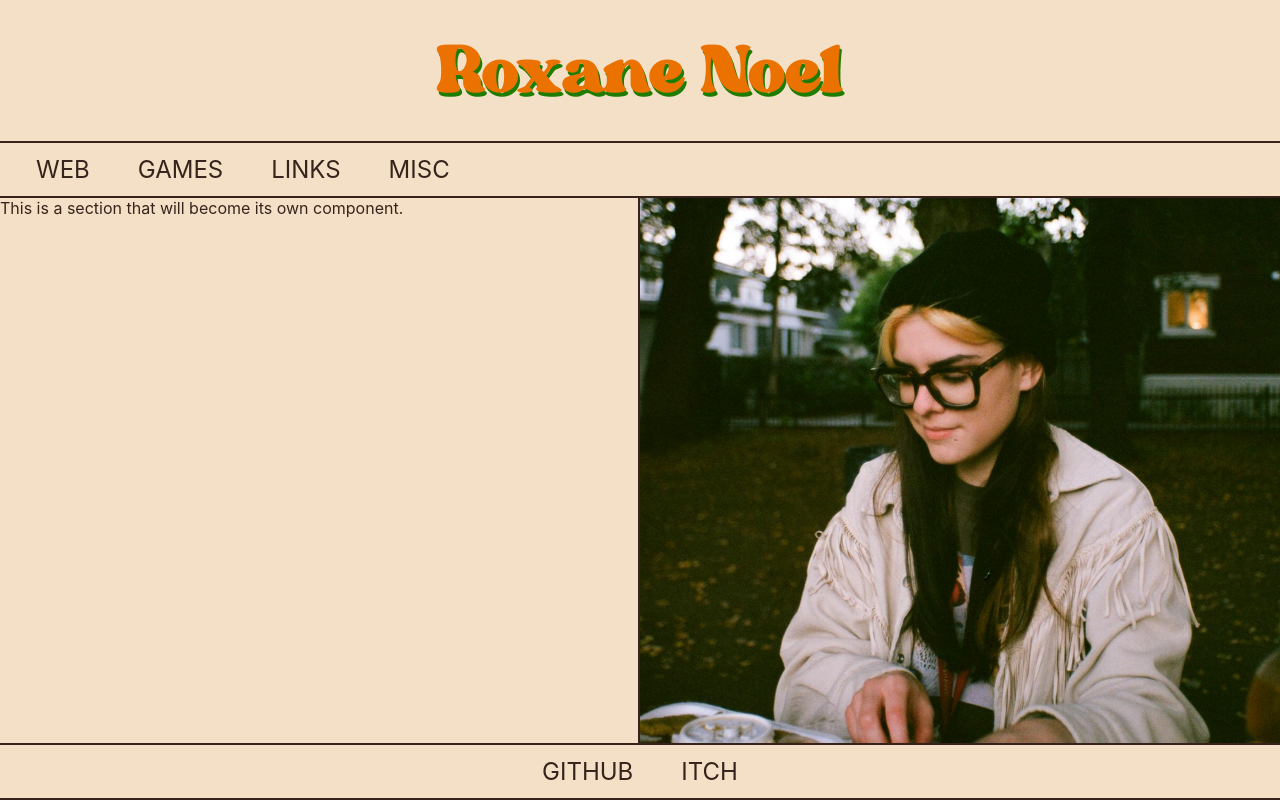
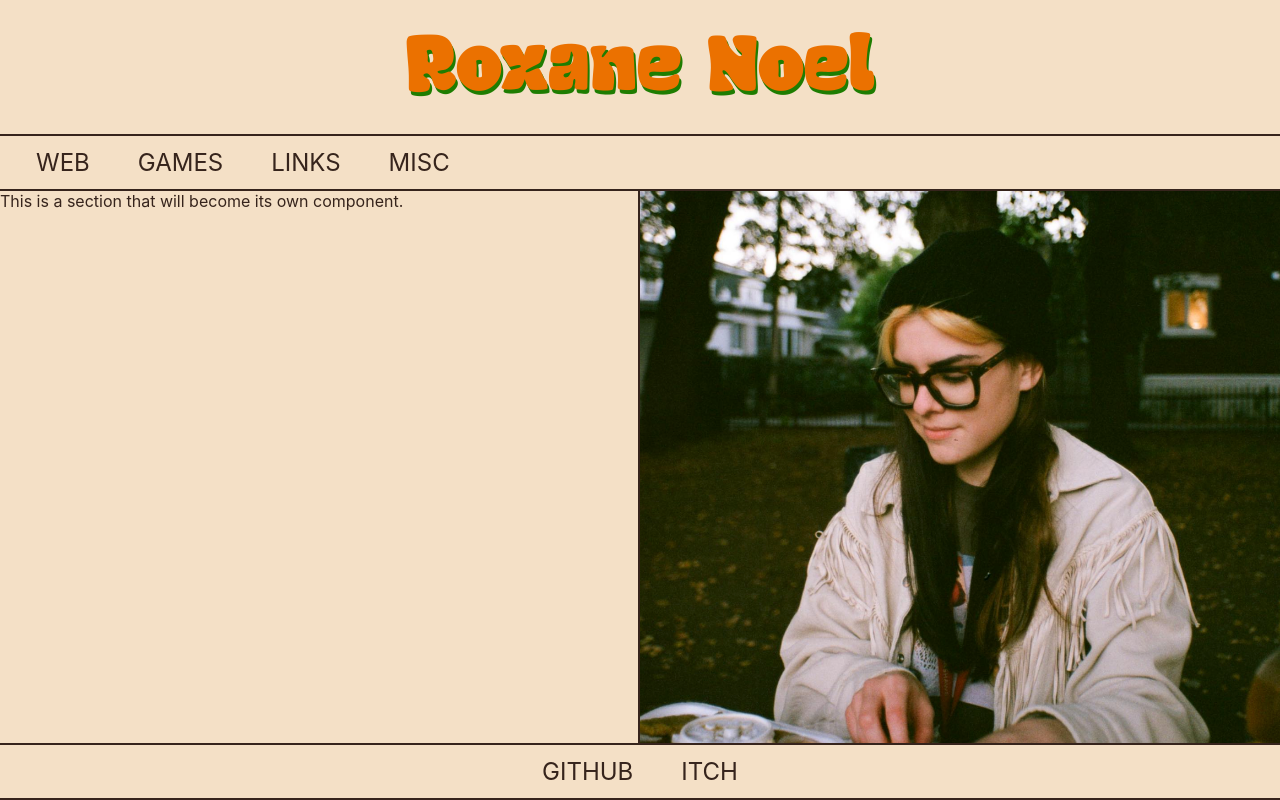
Before and after one commit to Roxanoel/roxanoel.github.io, a React (Create React App) app: page / in a window 1280 px wide. Built offline with nearby package versions, Linux system fonts and the light colour scheme.

Commit message:
Changed title font

```diff
--- a/src/scss/base/_fonts.scss
+++ b/src/scss/base/_fonts.scss
@@ -2,3 +2,8 @@
     font-family: Margin;
     src: url('../../assets/fonts/Margin\ DEMO.otf');
   }
+
+@font-face {
+    font-family: 'Chubby and Groovy';
+    src: url('../../assets/fonts/Chubby\ And\ Groovy.ttf');
+}
--- a/src/scss/components/_title.scss
+++ b/src/scss/components/_title.scss
@@ -1,7 +1,7 @@
 @use '../base/palette';
 
 #title {
-    font-family: Margin;
+    font-family: 'Chubby and Groovy';
     font-weight: normal;
     font-size: 96px;
 
```
Also changed, not shown: src/assets/fonts/Chubby And Groovy.ttf (added).
